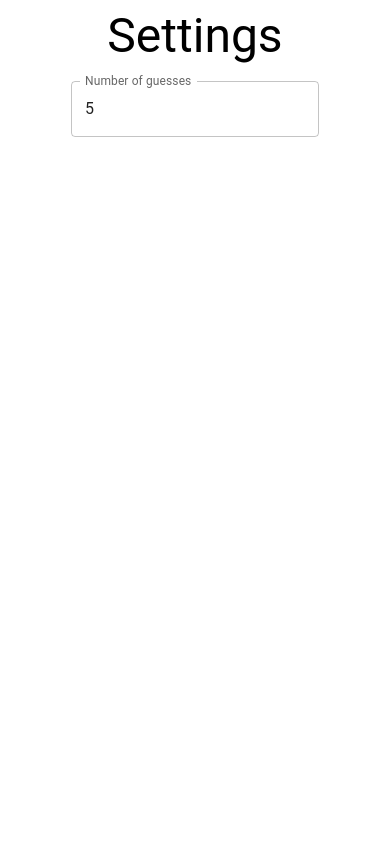
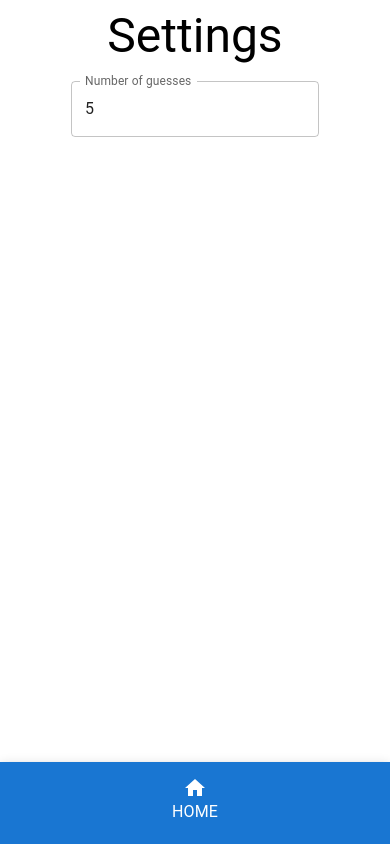
Before and after one commit to jlimbu1/Wordle-Client, a React (Vite) app: page /settings in a window 390 px wide. Built offline with nearby package versions, Linux system fonts and the light colour scheme.

Commit message:
Add responsive nav bar with home button

```diff
--- a/src/App.tsx
+++ b/src/App.tsx
@@ -2,6 +2,7 @@ import { useState, useEffect } from "react";
 import "./styles/global.scss";
 import { BrowserRouter, Routes, Route } from "react-router-dom";
 import { Box } from "@mui/material";
+import HorizontalNavBar from "./components/HorizontalNavBar";
 import Home from "./pages";
 import Game from "./pages/Game";
 import Settings from "./pages/Settings";
@@ -22,7 +23,9 @@ function App() {
 
   return (
     <BrowserRouter basename="/">
-      <Box>
+      <HorizontalNavBar isMobile={isMobile} />
+      {/* set paddings to offset navigation bar */}
+      <Box sx={isMobile ? { pb: "76px" } : { pt: "64px" }}>
         <Routes>
           <Route path="/" Component={Home} />
           <Route path="/game/:id" Component={Game} />
--- /dev/null
+++ b/src/components/HorizontalNavBar.tsx
@@ -0,0 +1,75 @@
+import { AppBar, Box, Button, Toolbar, Typography } from "@mui/material";
+import { styled } from "@mui/material/styles";
+import HomeIcon from "@mui/icons-material/Home";
+import { Link } from "react-router-dom";
+
+const mobileMaxWidth = "600px";
+
+const pages = [{ name: "Home", icon: <HomeIcon />, path: "/" }];
+
+const ResponsiveAppBar = styled(AppBar)({
+  top: 0,
+  width: "100%",
+  [`@media (max-width: ${mobileMaxWidth})`]: {
+    top: "auto",
+    bottom: 0,
+  },
+});
+
+const FlexBox = styled(Box)({
+  display: "flex",
+  gap: "24px",
+  justifyContent: "center",
+  width: "100%",
+});
+
+export default function HorizontalNavBar({ isMobile }: { isMobile: boolean }) {
+  return (
+    <ResponsiveAppBar position="fixed">
+      <Toolbar>
+        <FlexBox>
+          {pages.map((page) => (
+            <Link
+              to={page.path}
+              key={page.name}
+              style={{
+                textDecoration: "none",
+                color: "inherit",
+                width: "100%",
+              }}
+            >
+              {isMobile ? (
+                // Mobile navigation display
+                <Button sx={{ my: 1, color: "white", width: "100%" }}>
+                  <Box
+                    sx={{
+                      display: "flex",
+                      flexDirection: "column",
+                      alignItems: "center",
+                      width: "100%",
+                    }}
+                  >
+                    {page.icon}
+                    <Typography variant="body1" align="center" gutterBottom>
+                      {page.name}
+                    </Typography>
+                  </Box>
+                </Button>
+              ) : (
+                // Desktop navigation display
+                <Button
+                  sx={{ my: 1, color: "white", width: "100%" }}
+                  startIcon={page.icon}
+                >
+                  <Typography variant="body1" align="center">
+                    {page.name}
+                  </Typography>
+                </Button>
+              )}
+            </Link>
+          ))}
+        </FlexBox>
+      </Toolbar>
+    </ResponsiveAppBar>
+  );
+}
```
